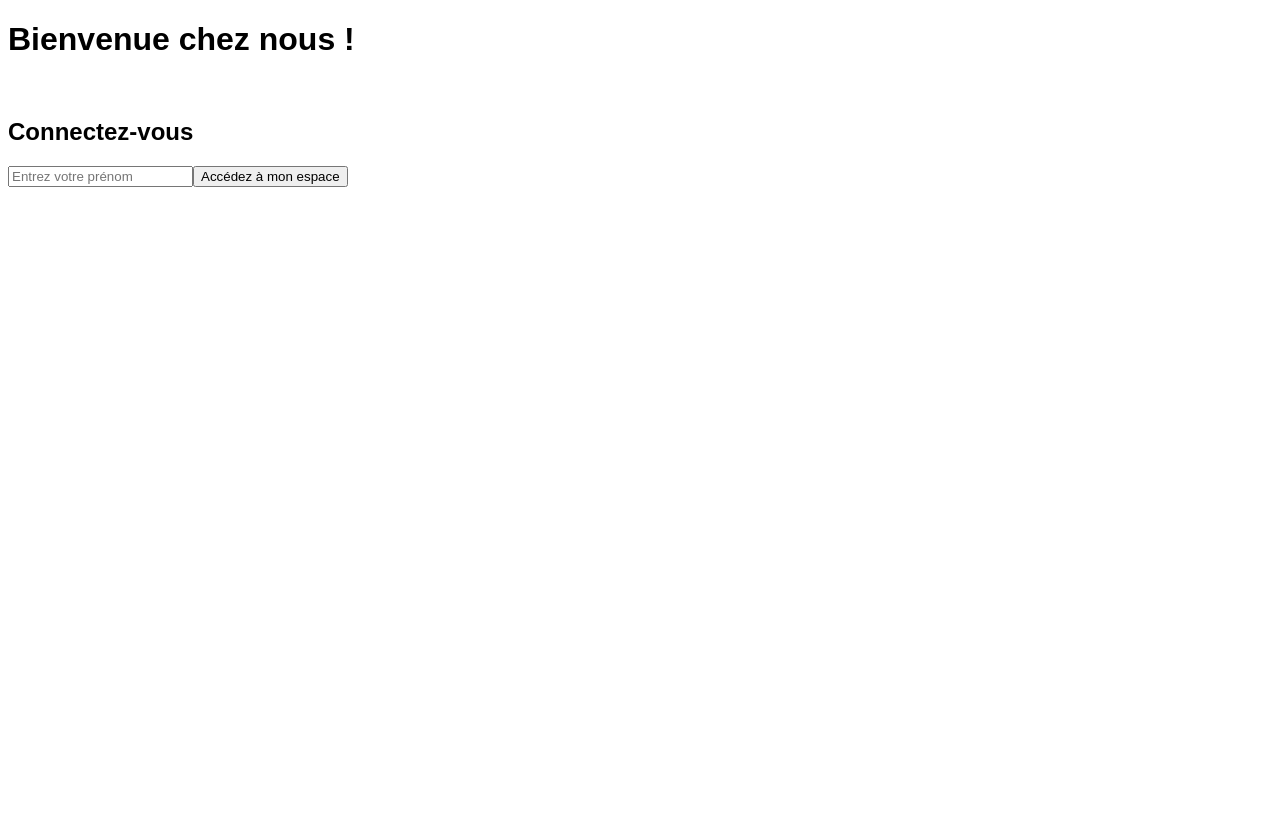
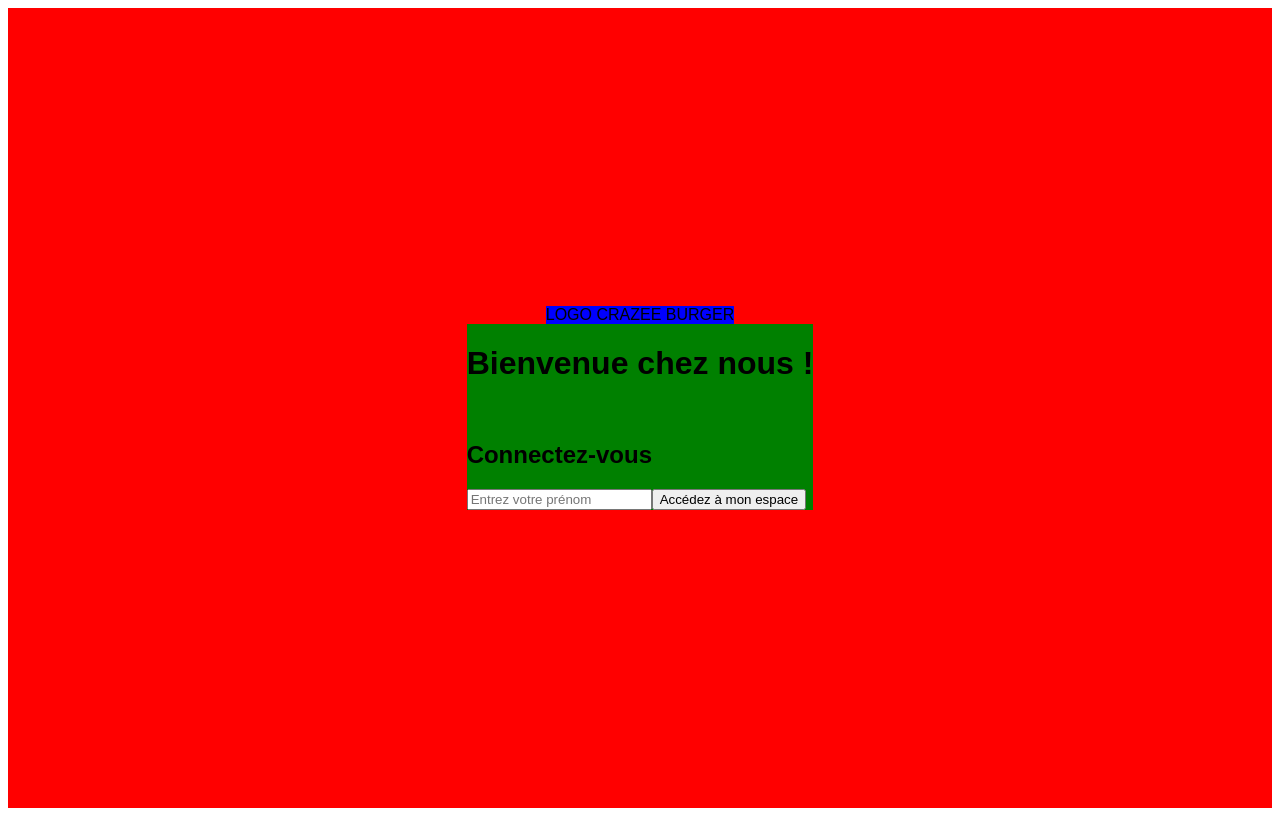
Before and after one commit to SHOGUN26/crazee-burger, a React (Vite) app: page / in a window 1280 px wide. Built offline with nearby package versions, Linux system fonts and the light colour scheme.

Commit message:
💄 F03: LoginPage > add layout

```diff
--- a/src/components/pages/login/LoginForm.jsx
+++ b/src/components/pages/login/LoginForm.jsx
@@ -15,7 +15,7 @@
   // affichage (render)
 
   return (
-    <div action="submit" onSubmit={handleSubmit}>
+    <LoginFormStyled action="submit" onSubmit={handleSubmit}>
       <h1>Bienvenue chez nous !</h1>
       <br />
       <h2>Connectez-vous</h2>
@@ -29,6 +29,10 @@
       <Link to={`/order/${inputValue}`}>
         <button type="submit">Accédez à mon espace</button>
       </Link>
-    </div>
+    </LoginFormStyled>
   );
 }
+
+const LoginFormStyled = styled.div`
+  background: green;
+`;
--- a/src/components/pages/login/LoginPage.jsx
+++ b/src/components/pages/login/LoginPage.jsx
@@ -1,4 +1,6 @@
+import Logo from "../../reusable-ui/Logo";
 import LoginForm from "./LoginForm";
+import styled from "styled-components";
 
 export default function LoginPage() {
   // state
@@ -6,5 +8,19 @@
   // comportement
 
   // affichage (render)
-  return <LoginForm />;
+  return (
+    <LoginPageStyled>
+      <Logo />
+      <LoginForm />
+    </LoginPageStyled>
+  );
 }
+
+const LoginPageStyled = styled.div`
+  background: red;
+  height: 100vh;
+  display: flex;
+  flex-direction: column;
+  justify-content: center;
+  align-items: center;
+`;
--- /dev/null
+++ b/src/components/reusable-ui/Logo.jsx
@@ -0,0 +1,9 @@
+import styled from "styled-components";
+
+export default function Logo() {
+  return <LogoStyled>LOGO CRAZEE BURGER</LogoStyled>;
+}
+
+const LogoStyled = styled.div`
+  background: blue;
+`;
```
